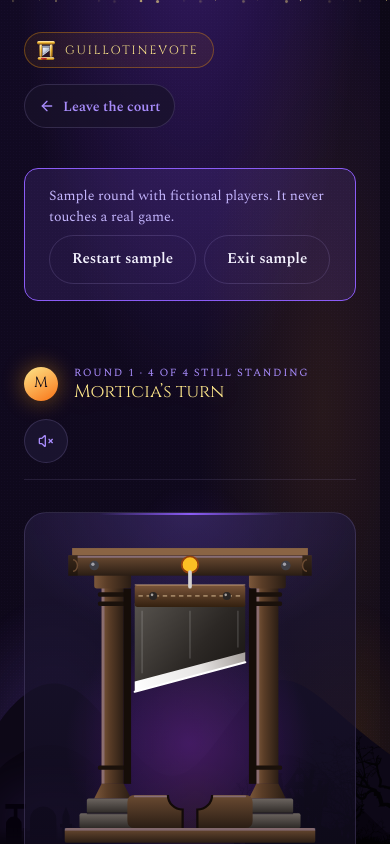
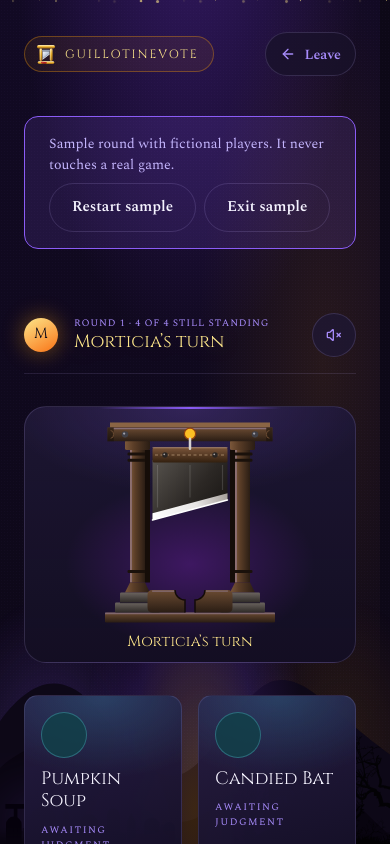
Before and after one commit to zmy16/guillotinevote, a React (Vite) app: page / in a window 390 px wide. Both pictures are taken after a click on the button "Try a sample round". Shown: the top 844 px of the page. Built offline with nearby package versions, Linux system fonts and the light colour scheme; some icons are missing; a web font is replaced by a local one.

Commit message:
Mobile stage: sticky rig, turn label, short Leave label

```diff
--- a/src/App.jsx
+++ b/src/App.jsx
@@ -286,9 +286,9 @@ export default function App() {
         GuillotineVote
       </div>
       {isTrialInProgress && (
-        <button type="button" className="button button-ghost exit-button" onClick={handleLeaveRequest}>
+        <button type="button" className="button button-ghost exit-button" aria-label="Leave the court" onClick={handleLeaveRequest}>
           <ArrowLeft size={16} aria-hidden="true" />
-          Leave the court
+          Leave<span className="exit-button-extra"> the court</span>
         </button>
       )}
     </div>
--- a/src/components/Stage.jsx
+++ b/src/components/Stage.jsx
@@ -25,6 +25,7 @@ const VERDICT_ICONS = {
 const BLADE_LANDED_Y = 71;
 const BLADE_BOUNCE_Y = BLADE_LANDED_Y - 6;
 const COMMIT_DELAY_AFTER_IMPACT = 0.5;
+const SINGLE_COLUMN_QUERY = '(max-width: 959px)';
 
 function prefersReducedMotion() {
   return typeof window !== 'undefined' && window.matchMedia('(prefers-reduced-motion: reduce)').matches;
@@ -193,6 +194,12 @@ export function Stage({
     );
   }, [state.currentPlayerIndex]);
 
+  useEffect(() => {
+    if (window.matchMedia(SINGLE_COLUMN_QUERY).matches) {
+      window.scrollTo({ top: 0, behavior: prefersReducedMotion() ? 'auto' : 'smooth' });
+    }
+  }, [state.currentPlayerIndex]);
+
   useEffect(() => () => executionTimeline.current?.kill(), []);
 
   useEffect(() => {
@@ -279,6 +286,9 @@ export function Stage({
             <div className="rig-impact-glow" aria-hidden="true" />
             <div className="rig-wrap">
               <GuillotineRig bladeRef={bladeRef} />
+              <p className="rig-turn-label" aria-hidden="true">
+                {currentPlayer}&rsquo;s turn
+              </p>
               <p className="rig-caption">
                 <ExecutionerHood className="rig-caption-icon" aria-hidden="true" />
                 The Chopping Block
--- a/src/styles/forms.css
+++ b/src/styles/forms.css
@@ -166,6 +166,10 @@
   .brand-bar .exit-button {
     min-height: 44px;
     padding: 8px 14px;
+  }
+
+  .exit-button-extra {
+    display: none;
   }
 }
 
--- a/src/styles/stage.css
+++ b/src/styles/stage.css
@@ -1,13 +1,6 @@
 .stage {
-  display: grid;
-  grid-template-columns: minmax(0, 1fr);
-  grid-template-areas:
-    'turn'
-    'rig'
-    'verdict'
-    'action'
-    'helper'
-    'grid';
+  display: flex;
+  flex-direction: column;
   gap: var(--space-5);
 }
 
@@ -15,11 +8,50 @@
   display: contents;
 }
 
-.stage-rig {
-  grid-area: rig;
+.stage .turn-indicator {
+  order: -1;
 }
 
-.stage .turn-indicator {
+.stage-rig {
+  position: sticky;
+  top: 0;
+  z-index: 5;
+}
+
+@media (min-width: 960px) {
+  .stage {
+    display: grid;
+    grid-template-columns: minmax(0, 440px) minmax(0, 1fr);
+    column-gap: var(--space-6);
+    align-items: start;
+  }
+
+  .stage-controls {
+    display: flex;
+    flex-direction: column;
+    gap: var(--space-5);
+  }
+
+  .stage .turn-indicator {
+    order: 0;
+  }
+
+  .stage-rig {
+    top: var(--space-4);
+    z-index: auto;
+  }
+
+  .stage .action-row {
+    position: sticky;
+    bottom: var(--space-3);
+    z-index: 2;
+    padding: var(--space-2);
+    border-radius: var(--radius-lg);
+    background: rgba(13, 8, 23, 0.82);
+    backdrop-filter: blur(6px);
+  }
+}
+.turn-indicator {
   grid-area: turn;
 }
 
@@ -168,11 +200,13 @@
     linear-gradient(180deg, rgba(30, 23, 53, 0.78), rgba(18, 13, 33, 0.68));
   border: 1px solid var(--border-ghost);
   border-radius: var(--radius-lg);
+  background-color: var(--bg-court);
   overflow: hidden;
   display: flex;
   flex-direction: column;
   gap: var(--space-4);
 }
+
 
 .blade-frame::before {
   content: '';
@@ -212,35 +246,38 @@
 
 .guillotine-rig {
   display: block;
-  width: min(100%, 280px);
+  width: min(100%, 190px);
   height: auto;
   position: relative;
 }
 
-@media (min-width: 960px) {
-  .rig-wrap::before {
-  content: '';
-  position: absolute;
-  inset: 8% 0 4%;
-  background: radial-gradient(ellipse 58% 55% at 50% 62%, rgba(88, 28, 135, 0.6), transparent 72%);
-  pointer-events: none;
+@media (min-width: 600px) {
+  .guillotine-rig {
+    width: min(100%, 260px);
+  }
 }
 
-.rig-impact-glow {
-  position: absolute;
-  inset: 0;
-  background: radial-gradient(ellipse 70% 55% at 50% 88%, rgba(220, 38, 38, 0.55), transparent 70%);
-  opacity: 0;
-  pointer-events: none;
-}
-
-.guillotine-rig {
+@media (min-width: 960px) {
+  .guillotine-rig {
     width: min(100%, 420px);
   }
 }
 
+@media (max-width: 599px) and (max-height: 700px) {
+  .guillotine-rig {
+    width: min(100%, 150px);
+  }
+}
 .rig-blade {
   transform-origin: center top;
+}
+
+.rig-turn-label {
+  display: none;
+  margin: 0;
+  font-family: var(--font-display);
+  font-size: 15px;
+  color: var(--gold-300);
 }
 
 .rig-caption {
@@ -257,6 +294,20 @@
   width: 13px;
   height: 13px;
   color: var(--orange-500);
+}
+
+@media (max-width: 599px) {
+  .blade-frame {
+    padding: var(--space-2) var(--space-3);
+  }
+
+  .rig-caption {
+    display: none;
+  }
+
+  .rig-turn-label {
+    display: block;
+  }
 }
 
 .prisoner-grid {
@@ -593,8 +644,18 @@
 
 @media (max-width: 640px) {
   .turn-indicator {
+    flex-wrap: nowrap;
     padding-bottom: var(--space-3);
     margin-bottom: 0;
+  }
+
+  .turn-identity {
+    flex: 1;
+  }
+
+  .turn-round {
+    font-size: 10px;
+    letter-spacing: 0.08em;
   }
 
   .turn-avatar {
```
